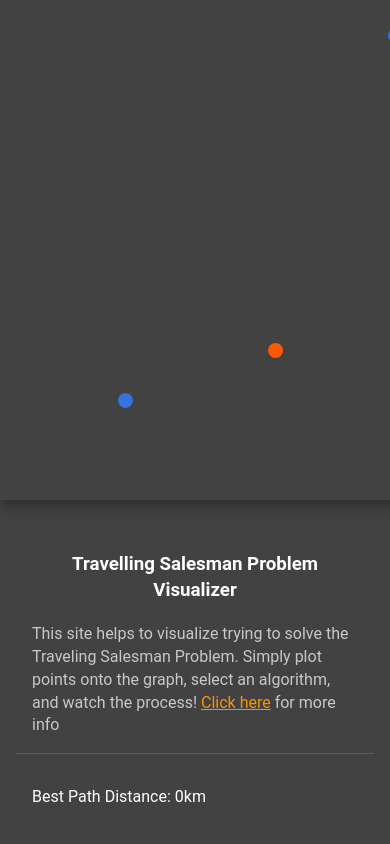
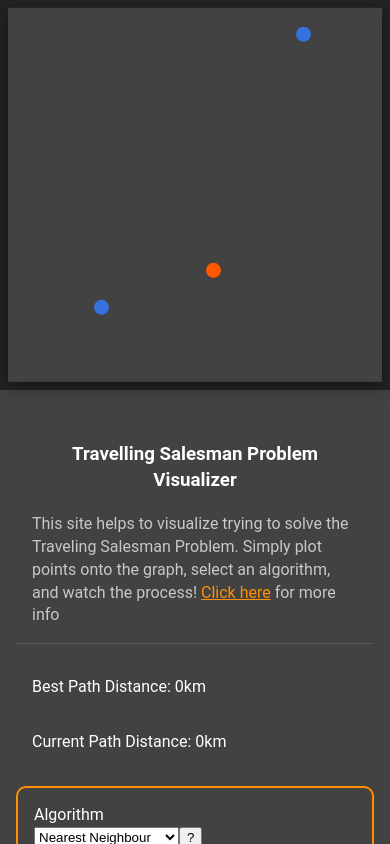
Before and after one commit to jateen67/tsp, a React (Vite) app: page / in a window 390 px wide. Built offline with nearby package versions, Linux system fonts and the light colour scheme.

Commit message:
responsiveness done

```diff
--- a/src/App.css
+++ b/src/App.css
@@ -13,8 +13,8 @@
 
 .coordinate-container {
   position: relative;
-  height: 500px;
-  width: 500px;
+  height: 96%;
+  aspect-ratio: 1/1;
   margin: 0 auto;
   top: 50%;
   transform: translate(0, -50%);
@@ -29,12 +29,16 @@
   width: 35%;
   background-color: #424242;
   padding: 16px;
-  overflow-y: scroll;
+  overflow-y: auto;
 }
 
 @media screen and (max-width: 960px) {
   .container {
     flex-direction: column-reverse;
+  }
+
+  .main-container {
+    height: 50%;
   }
 
   .side-container {
```
